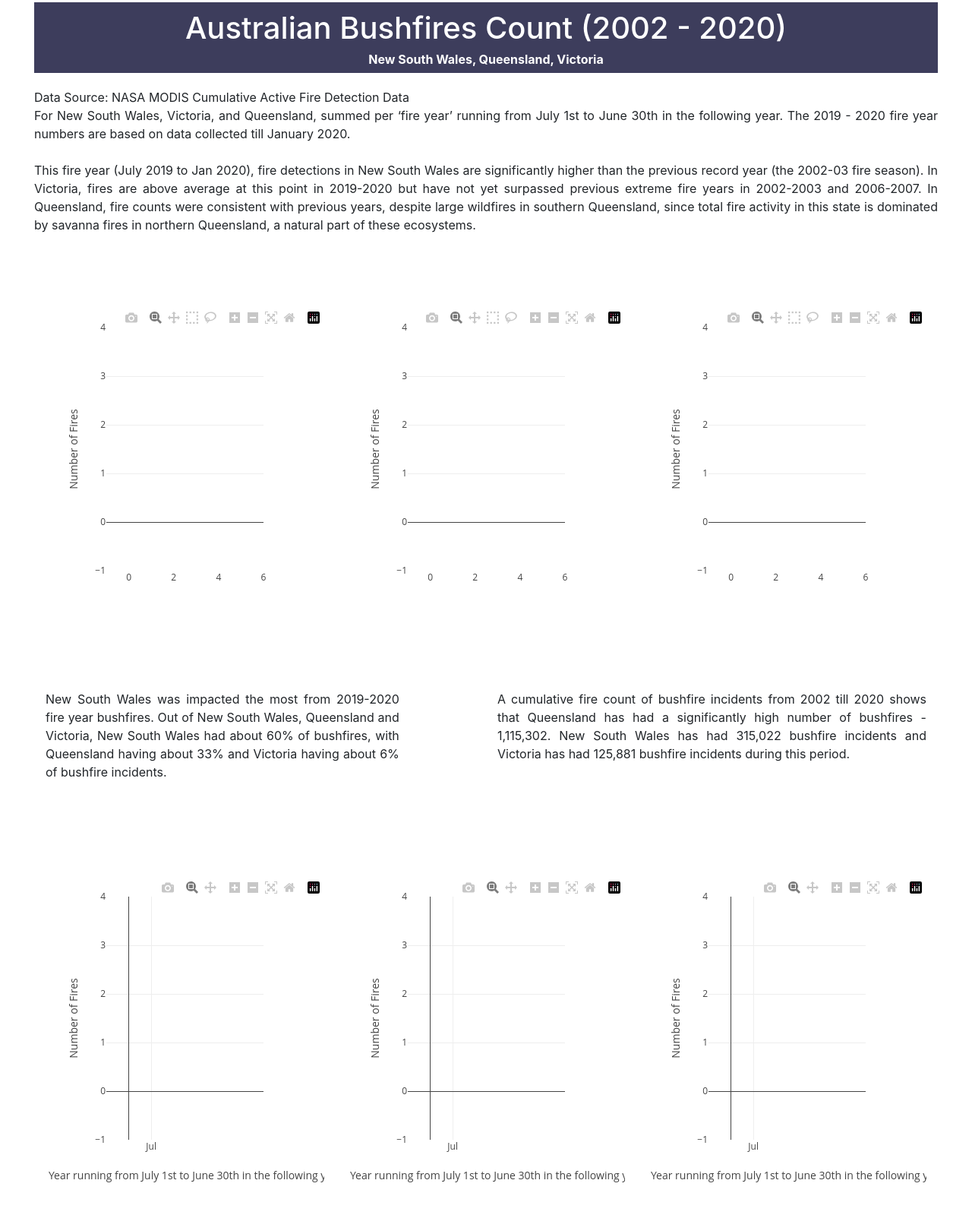
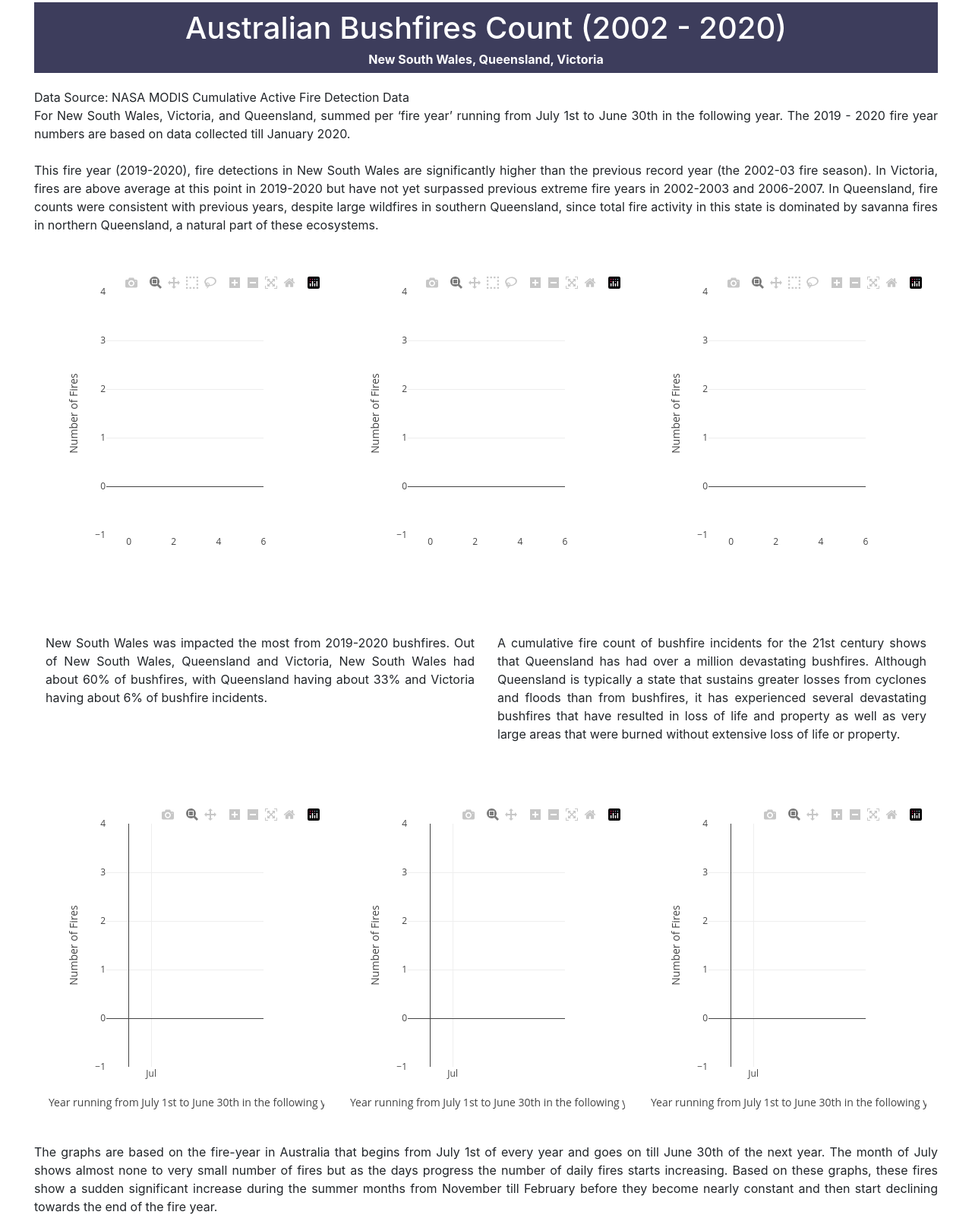
Before and after one commit to esharma3/project_australian_bushfires_webapp, a Flask app: page /fire-count in a window 1280 px wide. Shown: the part 57-1656 px from the top of the page at 76% size. Run offline with Flask 2, Linux system fonts and the light colour scheme; data that the repository does not hold is empty; some libraries are stand-ins or nearby versions.

Commit message:
final formatting. Fixes #71.

```diff
--- a/templates/fire-count.html
+++ b/templates/fire-count.html
@@ -50,48 +50,38 @@
             <p>Data Source: NASA MODIS Cumulative Active Fire Detection Data
                 <br> For New South Wales, Victoria, and Queensland, summed per ‘fire year’ running from July 1st to June 30th in the following year. The 2019 - 2020 fire year numbers are based on data collected till January 2020.
                 <br>
-                <br> This fire year (July 2019 to Jan 2020), fire detections in New South Wales are significantly higher than the previous record year (the 2002-03 fire season). In Victoria, fires are above average at this point in 2019-2020 but have not yet surpassed previous extreme fire years in 2002-2003 and 2006-2007. In Queensland, fire counts were consistent with previous years, despite large wildfires in southern Queensland, since total fire activity in this state is dominated by savanna fires in northern Queensland, a natural part of these ecosystems.
+                <br> This fire year (2019-2020), fire detections in New South Wales are significantly higher than the previous record year (the 2002-03 fire season). In Victoria, fires are above average at this point in 2019-2020 but have not yet surpassed previous extreme fire years in 2002-2003 and 2006-2007. In Queensland, fire counts were consistent with previous years, despite large wildfires in southern Queensland, since total fire activity in this state is dominated by savanna fires in northern Queensland, a natural part of these ecosystems.
             </p>
             <div class="col-lg-4 col-md-4 col-sm-4 col-xs-4">
-                <h6> New South Wales Total Fire Counts Per Year 2002 - 2020 </h6>
                 <div id="first" align="center"></div>
             </div>
             <div class="col-lg-4 col-md-4 col-sm-4 col-xs-4">
-                <h6> Queensland Total Fire Counts Per Year 2002 - 2020 </h6>
                 <div id="second" align="center"></div>
             </div>
             <div class="col-lg-4 col-md-4 col-sm-4 col-xs-4">
-                <h6> Victoria Total Fire Counts Per Year 2002 - 2020 </h6>
                 <div id="third" align="center"></div>
             </div>
         </div>
 
         <div class="row" id="second_row">
-            <div class="col-lg-5 col-md-5 col-sm-5 col-xs-5">
-                <h6> Year 2019 - 2020 Bushfires at a glance </h6>
+            <div class="col-lg-6 col-md-6 col-sm-6 col-xs-6">
                 <div id="fourth" align="center"></div>
-                <p> New South Wales was impacted the most from 2019-2020 fire year bushfires. Out of New South Wales, Queensland and Victoria, New South Wales had about 60% of bushfires, with Queensland having about 33% and Victoria having about 6% of bushfire incidents.</p>
-            </div>
-            <div class="col-lg-1 col-md-1 col-sm-1 col-xs-1">
+                <p> New South Wales was impacted the most from 2019-2020 bushfires. Out of New South Wales, Queensland and Victoria, New South Wales had about 60% of bushfires, with Queensland having about 33% and Victoria having about 6% of bushfire incidents.</p>
             </div>
             <div class="col-lg-6 col-md-6 col-sm-6 col-xs-6">
-                <h6> Cumulative Fire Count 2002 - 2020 </h6>
                 <div id="fifth" align="center"></div>
-                <p> A cumulative fire count of bushfire incidents from 2002 till 2020 shows that Queensland has had a significantly high number of bushfires - 1,115,302. New South Wales has had 315,022 bushfire incidents and Victoria has had 125,881 bushfire incidents during this period.</p>
+                <p> A cumulative fire count of bushfire incidents for the 21st century shows that Queensland has had over a million devastating bushfires. Although Queensland is typically a state that sustains greater losses from cyclones and floods than from bushfires, it has experienced several devastating bushfires that have resulted in loss of life and property as well as very large areas that were burned without extensive loss of life or property.</p>
             </div>
         </div>
 
         <div class="row" id="third_row">
             <div class="col-lg-4 col-md-4 col-sm-4 col-xs-4">
-                <h6> New South Wales Cumulative Daily Fire Count 2002 - 2020 </h6>
                 <div id="seventh" align="center"></div>
             </div>
             <div class="col-lg-4 col-md-4 col-sm-4 col-xs-4">
-                <h6> Queensland Cumulative Daily Fire Count 2002 - 2020 </h6>
                 <div id="eighth" align="center"></div>
             </div>
             <div class="col-lg-4 col-md-4 col-sm-4 col-xs-4">
-                <h6> Victoria Cumulative Daily Fire Count 2002 - 2020 </h6>
                 <div id="nineth" align="center"></div>
             </div>
             <p> The graphs are based on the fire-year in Australia that begins from July 1st of every year and goes on till June 30th of the next year. The month of July shows almost none to very small number of fires but as the days progress the number of daily fires starts increasing. Based on these graphs, these fires show a sudden significant increase during the summer months from November till February before they become nearly constant and then start declining towards the end of the fire year.</p>
```
